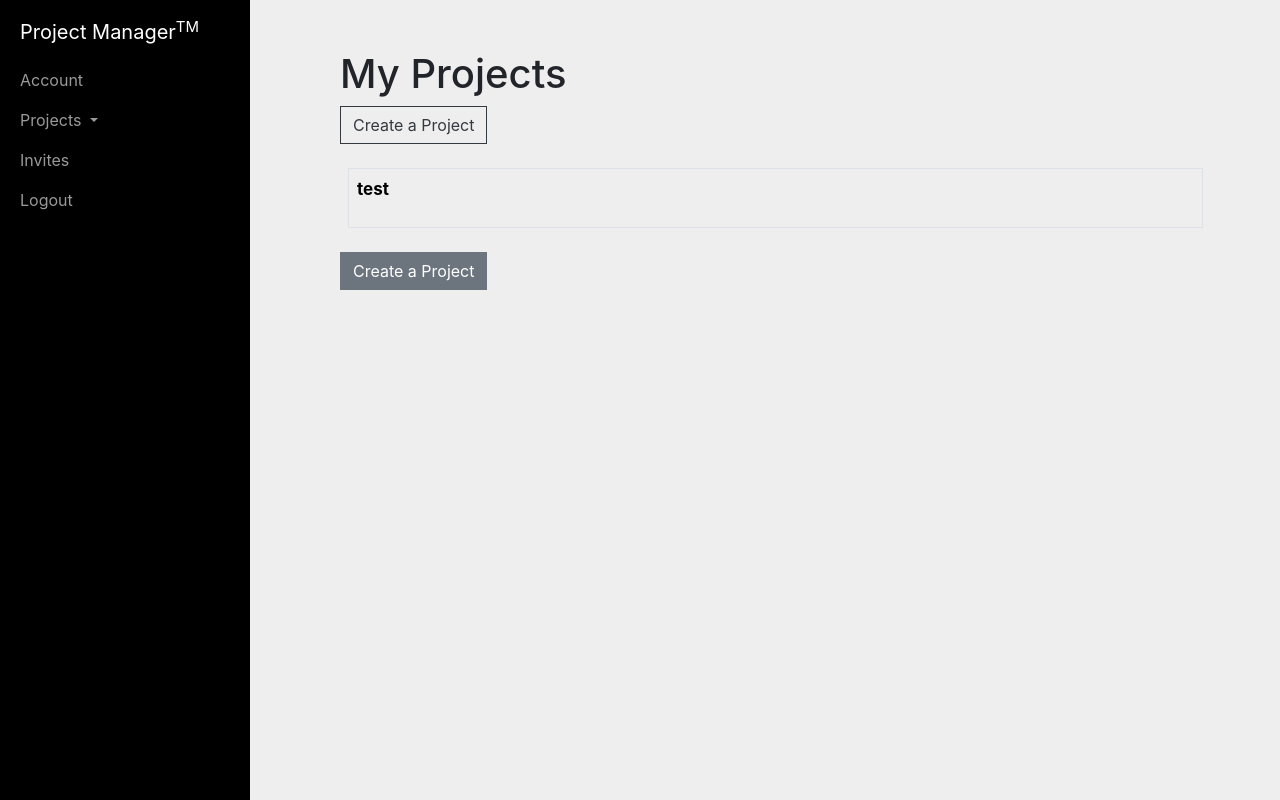
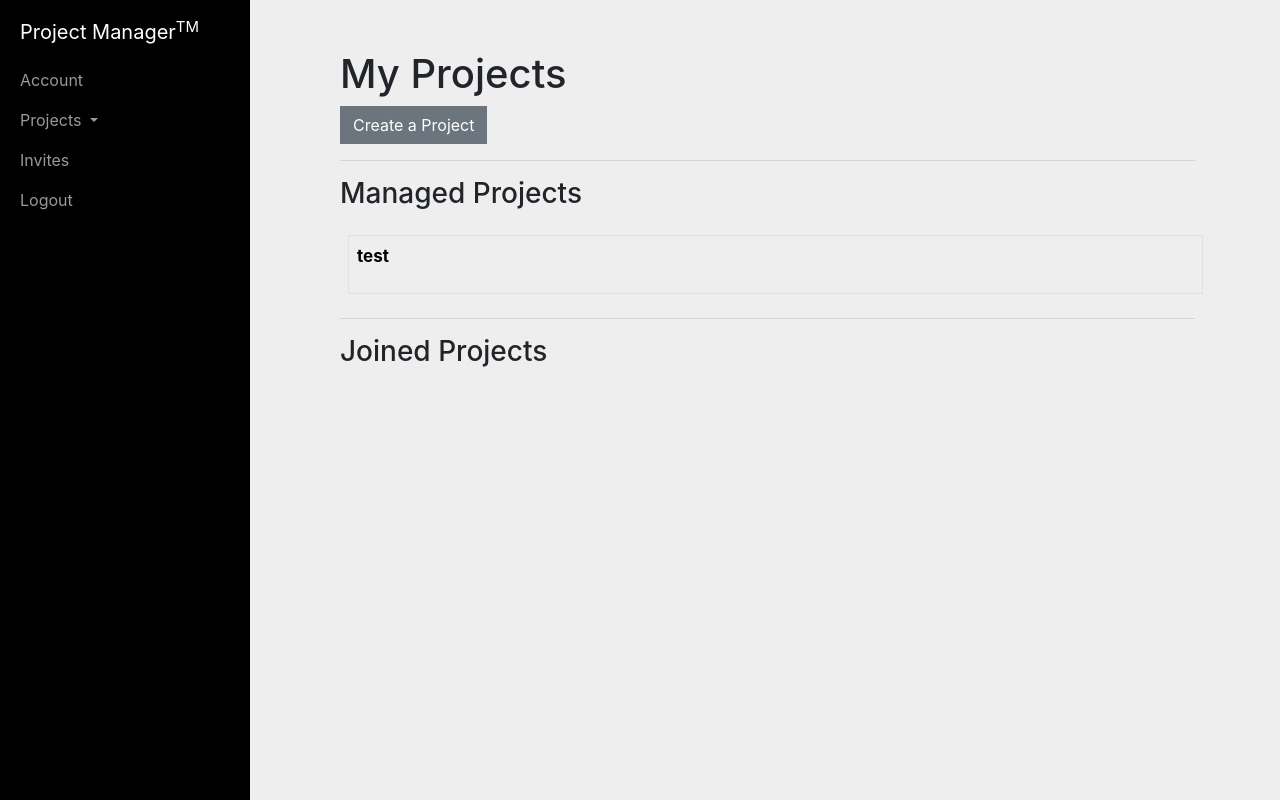
Before and after one commit to yevagorbachev/Project_2_MKS21QJI, a Flask app: template templates/projects.html in a window 1280 px wide. Run offline with Flask 2, Linux system fonts and the light colour scheme; the template is opened without the code that fills it: values that come from a table or form of the project are taken from there, others are empty; data comes from the database, SQL or seed files in the repository; both versions use the stored data as it was after the commit; some libraries are stand-ins or nearby versions.

Commit message:
fixed projects page

```diff
--- a/app.py
+++ b/app.py
@@ -143,14 +143,15 @@ def projects():
     if('username' not in session):
         return redirect(url_for("login"))
 
-    print(session)
     e = get_user_project(uid = get_user(uname=session['username']).id)
+    print(get_user(uname=session['username']).id)
     current = []
     for employed in e:
         current.append(employed.project)
 
     m = Project.query.filter_by(manager=get_user(uname=session['username']).id).all()
 
+    print(m)
     return render_template('projects.html',
                             myprojects = current,
                             managedprojects = m)
@@ -180,11 +181,13 @@ def project(pid):
     if('username' not in session):
         return redirect(url_for("login"))
 
+
     project = Project.query.filter_by(id=pid).first()
-    return render_template('id.html',
+    print(project)
+    return render_template('proj_info.html',
                             name=project.name,
                             description=project.description,
-                            tasks=get_tasks(pid))
+                            tasks=get_tasks(projid=pid))
 
 @app.route('/task_status', methods=['POST'])
 def task_status():
--- a/templates/projects.html
+++ b/templates/projects.html
@@ -12,18 +12,25 @@
 
 <div class="container" id="profile">
   <h1>My Projects</h1>
-    <form method="post" action={{ url_for('account') }}>
-      <div><a class="btn btn-outline-dark" href={{ url_for('create') }} role="button">Create a Project</a></div>
-     </form>
-    {% for project in projects %}
+  <div id="form" style="float:right;">
+  </div>
+  <button id="create" class="btn btn-secondary">Create a Project</button>
+  <hr>
+    <h3>Managed Projects</h3>
+    {% for project in managedprojects %}
     <div class="container p-2 my-4 ml-2 border">
 	    <a class="proj font-weight-bold" href="/projects/{{ project.id }}">{{ project.name }}</a>
       <p class="mx-3">{{ project.blurb }}</p>
     </div>
     {% endfor %}
-    <div id="form">
-    </div>
-    <button id="create" class="btn btn-secondary">Create a Project</button>
+<hr>
+  <h3>Joined Projects</h3>
+  {% for project in myprojects %}
+  <div class="container p-2 my-4 ml-2 border">
+	    <a class="proj font-weight-bold" href="/projects/{{ project.id }}">{{ project.name }}</a>
+    <p class="mx-3">{{ project.blurb }}</p>
+  </div>
+  {% endfor %}
     <!--
     <div class="container p-2 my-4 ml-2 border">
       <a class="proj font-weight-bold" href="#!!!!!!!">Project EXAMPLE - Delete Later</a>
--- a/utl/dbfuncs.py
+++ b/utl/dbfuncs.py
@@ -83,7 +83,7 @@ def add_project(**kwargs):
     if(check_pname == None):
         new_project = Project(kwargs['pname'], 0, kwargs['manager'], kwargs['teams'], kwargs['blurb'], kwargs['description'], kwargs['log'])
         db.session.add(new_project)
-        db.session.commit(project=new_project.id,user=kwargs['manager'])
+        db.session.commit()
         # join_project()
         return 1
     return 0
@@ -108,7 +108,7 @@ def abandon_project(**kwargs):
     return
 
 def get_tasks(**kwargs):
-    return Assignment.query.filter_by(project=kwargs['pid'])
+    return Assignment.query.filter_by(projid=kwargs['projid']).all()
 
 def add_task(**kwargs):
     proj = Project.query.filter_by(name=kwargs['pname']).first()
```
Also changed, not shown: models.py (+10 -10 lines), database.db.
